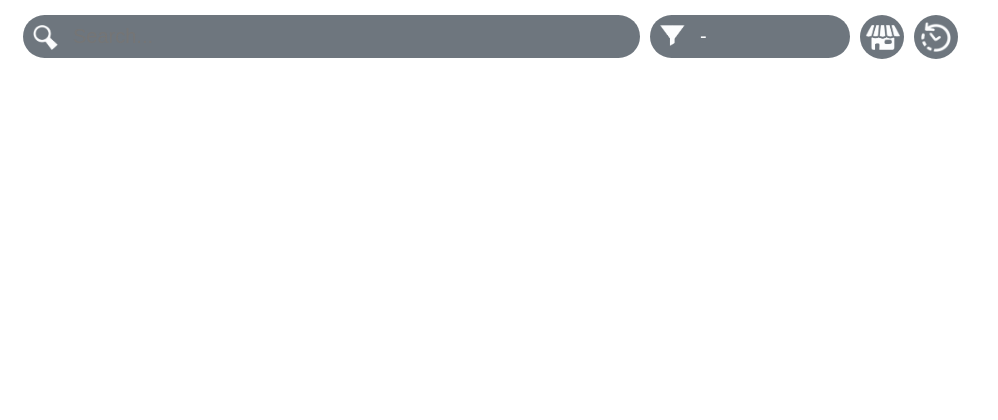
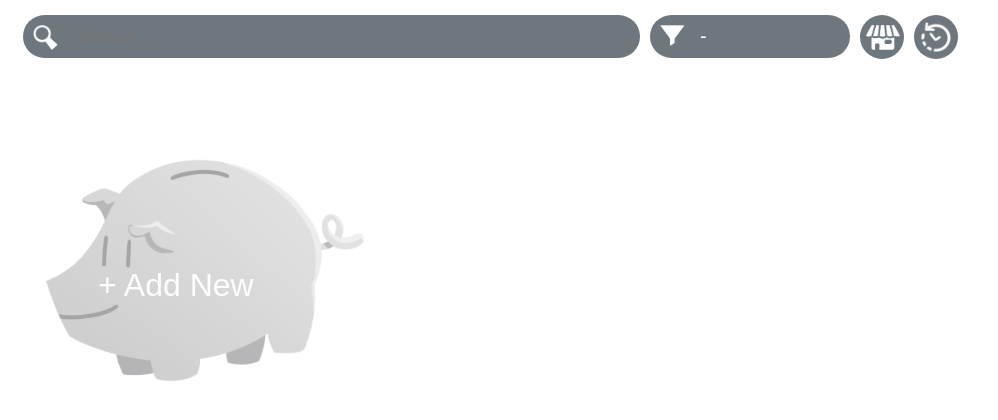
Before and after one commit to braydenminifie/smiley_bank, a Flask app: page / in a window 1280 px wide. Shown: the part 83-503 px from the top of the page, without its empty margins (0-998 px from the left). Run offline with Flask 3, Linux system fonts and the light colour scheme; some web fonts are replaced.

Commit message:
feat: visuals for 'add new' button

```diff
--- a/app/static/css/styles.css
+++ b/app/static/css/styles.css
@@ -210,3 +210,34 @@ header {
     height: 10px;
     width: 20px;
 }
+
+.new_student {
+    position: relative;
+}
+
+.add_new_student_btn {
+    background-size: contain;
+    background-repeat: no-repeat;
+    background-position: 0px 50px;
+    background-image: url('../white.png');
+    background-color: transparent;
+
+    border: none;
+    height: 300px;
+    width: 331.6px;
+
+    display: flex;
+    position: relative;
+}
+
+.new_student_text {
+    position: absolute;
+    bottom: 100px;
+    left: 60px;
+
+    color: #fcfdfe;
+    font-family: "marvin", sans-serif;
+    font-weight: 400;
+    font-style: normal;
+    font-size: 2rem;
+}
--- a/app/templates/home.html
+++ b/app/templates/home.html
@@ -56,6 +56,12 @@
                     </button>
                 </div>
             {% endfor %}
+
+            <div class = new_student>
+                <button class = add_new_student_btn></button>
+                <div class = new_student_text>+ Add New</div>
+            </div>
+
         </div>
 
     </main>
```
